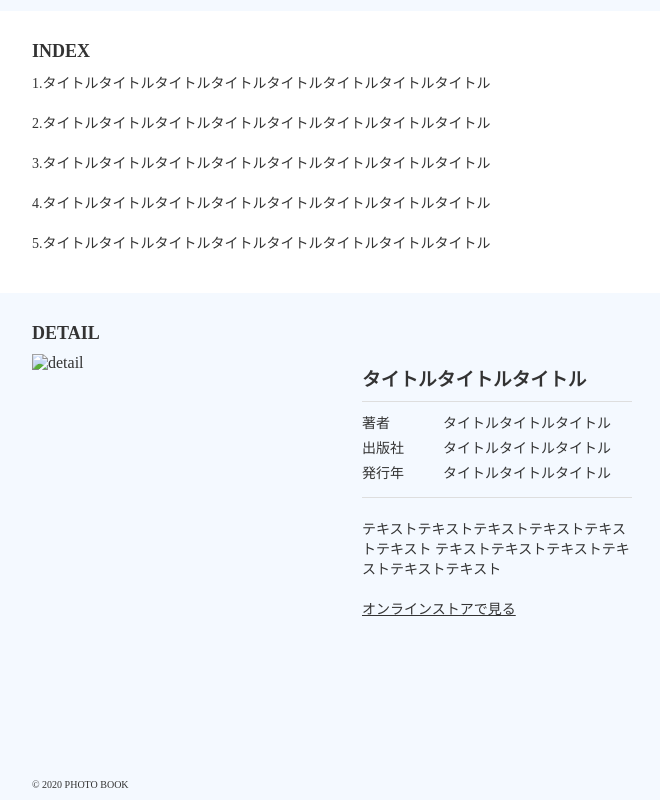
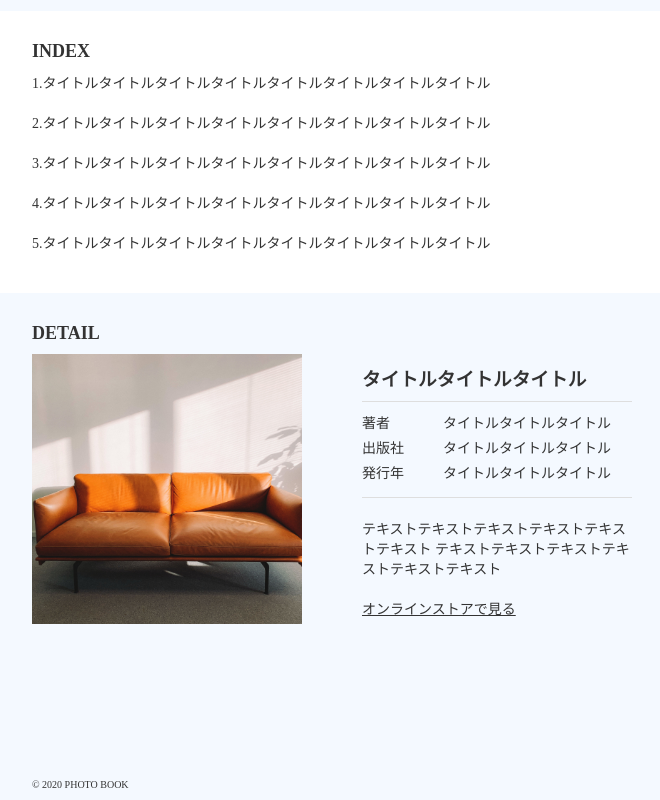
Before and after one commit to MaedaAyame/sumplesite, a plain HTML site: page index.html in a window 1280 px wide. Shown: the part 546-1346 px from the top of the page, without its empty margins (308-968 px from the left). Drawn offline with Linux system fonts and the light colour scheme.

Commit message:
Update index.html

```diff
--- a/index.html
+++ b/index.html
@@ -43,7 +43,7 @@
         DETAIL
       </h2>
       <div class="text-box">
-        <img src="img /martin-pechy-bpg-ngqrPc8-unsplash.jpg" alt="detail" class="detail-img">
+        <img src="https://github.com/MaedaAyame/sumplesite/blob/main/img/martin-pechy-bpg-ngqrPc8-unsplash.jpg?raw=true" alt="detail" class="detail-img">
         <div class="text">
           <h3>タイトルタイトルタイトル</h3>
           <p class="border">
```
